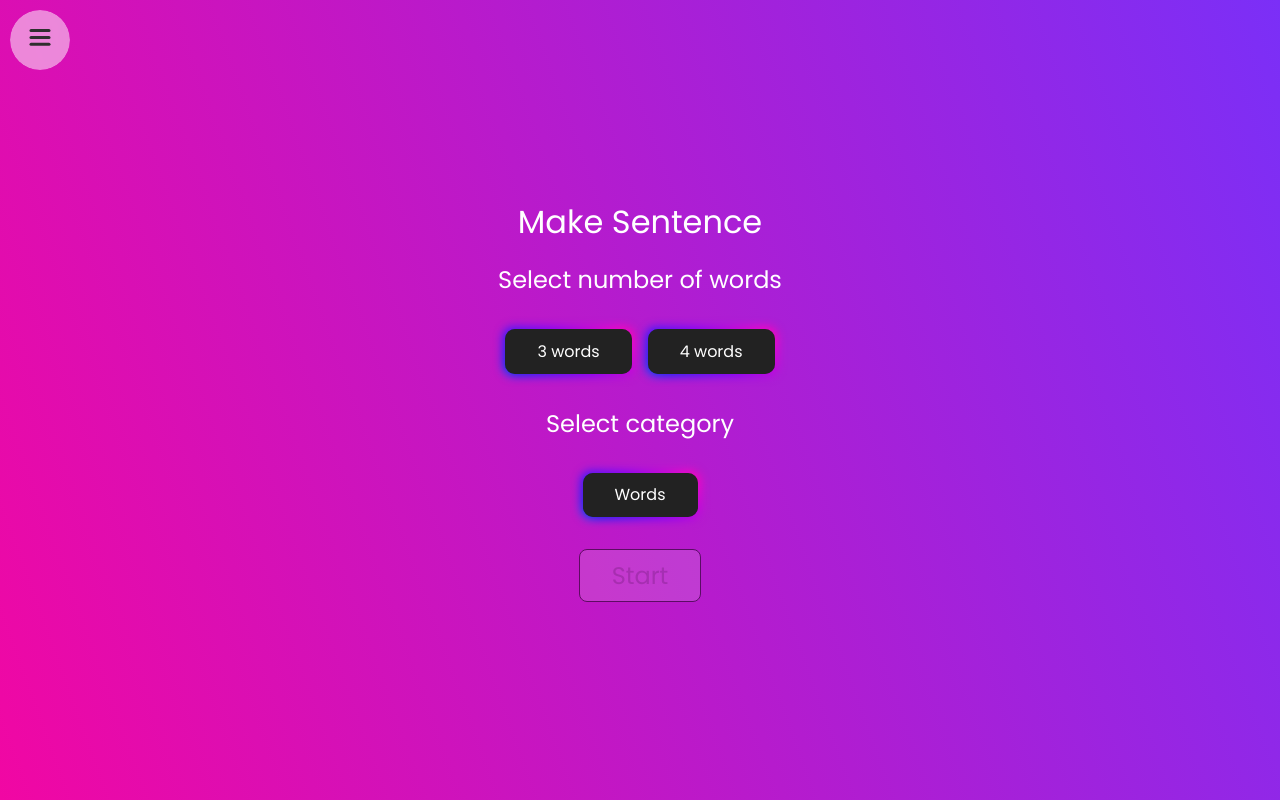
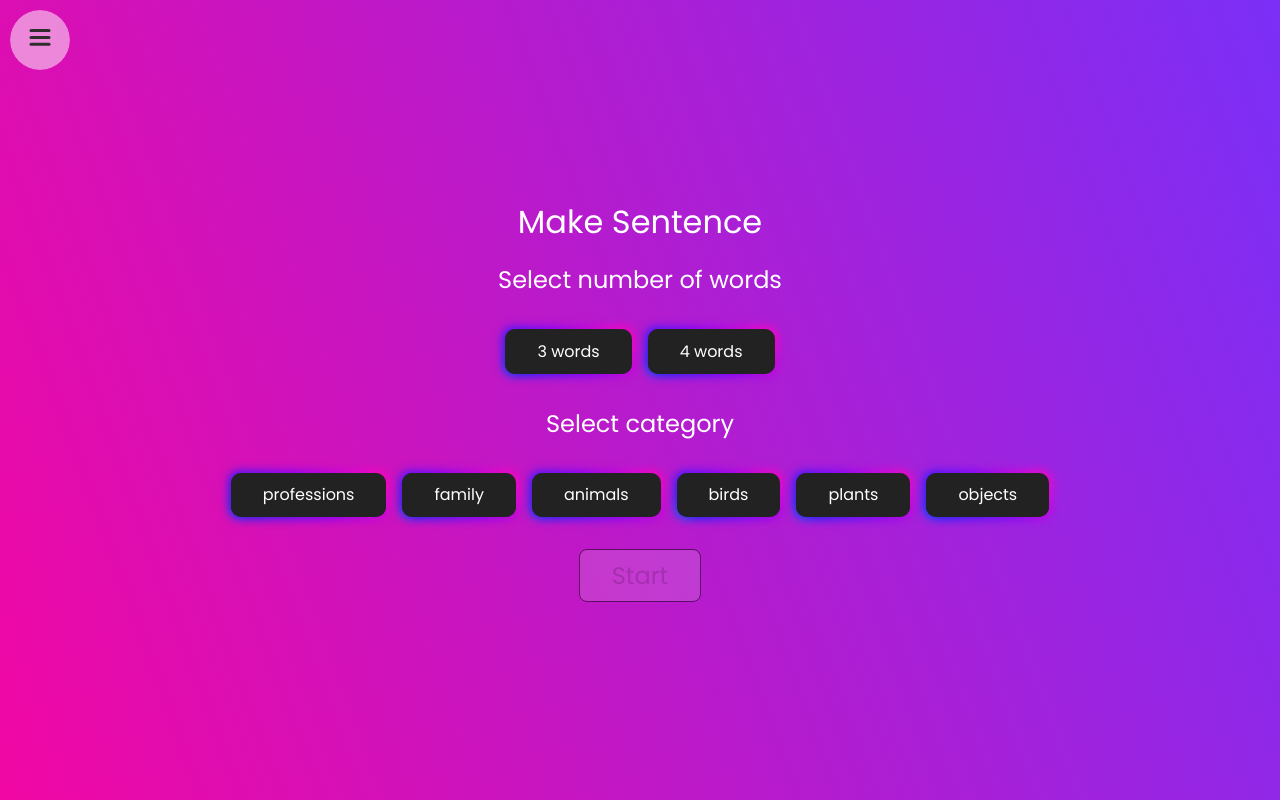
Before and after one commit to TeonaTsiramua/DnD, a React (Vite) app: page /sentence in a window 1280 px wide. Built offline with nearby package versions, Linux system fonts and the light colour scheme.

Commit message:
Refactor sentence.js and Result.jsx components

```diff
--- a/src/components/makeSentence/Result.jsx
+++ b/src/components/makeSentence/Result.jsx
@@ -2,19 +2,19 @@ import { SResult } from './styles';
 
 const Result = ({ selectedWords }) => (
   <SResult>
-    {selectedWords.noun1.word}
+    {selectedWords.noun1?.word}
     {selectedWords.sign1 &&
-      selectedWords.sign1.word !== '-' &&
-      selectedWords.sign1.word}{' '}
-    {selectedWords.noun2.word}
+      selectedWords.sign1?.word !== '-' &&
+      selectedWords.sign1?.word}{' '}
+    {selectedWords.noun2?.word}
     {selectedWords.sign2 &&
-      selectedWords.sign2.word !== '-' &&
-      selectedWords.sign2.word}{' '}
-    {selectedWords.noun3 && selectedWords.noun3.word}
+      selectedWords.sign2?.word !== '-' &&
+      selectedWords.sign2?.word}{' '}
+    {selectedWords.noun3 && selectedWords.noun3?.word}
     {selectedWords.sign3 &&
-      selectedWords.sign3.word !== '-' &&
-      selectedWords.sign3.word}{' '}
-    {selectedWords.verb.word}
+      selectedWords.sign3?.word !== '-' &&
+      selectedWords.sign3?.word}{' '}
+    {selectedWords.verb?.word}
   </SResult>
 );
 export default Result;
--- a/src/components/makeSentence/Sentence.jsx
+++ b/src/components/makeSentence/Sentence.jsx
@@ -1,4 +1,3 @@
-import { useState } from 'react';
 import { useSentenceState } from '../../hooks/useSentenceState';
 import {
   fourWordSentence,
@@ -18,9 +17,7 @@ import {
   SWrapper,
 } from './styles';
 
-const Sentence = ({ words, category }) => {
-  const [result, setResult] = useState(false);
-
+const Sentence = ({ words, data, handleNextSentence }) => {
   const {
     selectedWords,
     fadedWords,
@@ -32,19 +29,17 @@ const Sentence = ({ words, category }) => {
     clearSelectedWords,
     goBack,
   } = useSentenceState(
-    category,
+    data,
     words === 3 ? threeWordSentence : fourWordSentence,
     words === 3 ? get5Steps : get7Steps
   );
 
   const hanleReset = () => {
     clearSelectedWords();
-    setResult(false);
   };
 
   const handleGoBack = () => {
     goBack();
-    setResult(false);
   };
 
   const dragProps = (item) =>
@@ -83,8 +78,7 @@ const Sentence = ({ words, category }) => {
             {...dragProps(item)}
             key={item.word}
             $faded={fadedWords.includes(item)}
-            $label={item.label}
-          >
+            $label={item.label}>
             {item.label || item.word}
           </SWord>
         ))}
@@ -96,8 +90,7 @@ const Sentence = ({ words, category }) => {
             <SBox
               key={boxType}
               ref={refs[boxType]}
-              $highlighted={highlightedBox === boxType}
-            >
+              $highlighted={highlightedBox === boxType}>
               {selectedItem && (
                 <SWord $label={selectedItem.label}>
                   {selectedItem.label || selectedItem.word}
@@ -111,27 +104,27 @@ const Sentence = ({ words, category }) => {
         <SButton
           disabled={!selectedWords.noun1}
           onClick={hanleReset}
-          data-tooltip='Reset'
-        >
+          data-tooltip="Reset">
           🔄
         </SButton>
         <SButton
           disabled={!selectedWords.noun1}
           onClick={handleGoBack}
-          data-tooltip='Go Back'
-        >
+          data-tooltip="Go Back">
           ⬅️
-        </SButton>
-        <SButton
-          disabled={!selectedWords.verb}
-          data-tooltip='Submit'
-          onClick={() => setResult(true)}
-        >
-          ✅
         </SButton>
       </SWrapper>
 
-      {result && selectedWords.verb && <Result selectedWords={selectedWords} />}
+      <Result selectedWords={selectedWords} />
+
+      <button
+        disabled={!selectedWords.verb}
+        onClick={() => {
+          handleNextSentence();
+          hanleReset();
+        }}>
+        შემდეგი
+      </button>
     </SContainer>
   );
 };
--- a/src/data/index.js
+++ b/src/data/index.js
@@ -1,4 +1,21 @@
+const sign = [
+  { id: 1, word: 'ს' },
+  { id: 2, word: 'ი' },
+  { id: 3, word: '-' },
+  { id: 4, word: 'ში' },
+  { id: 5, word: 'ზე' },
+];
+
+const sign2 = [
+  { id: 1, word: 'a' },
+  { id: 2, word: 'b' },
+  { id: 3, word: '-' },
+  { id: 4, word: 'ში' },
+  { id: 5, word: 'ზე' },
+];
+
 export const wordsData = [
+  [
     {
       noun: [
         { id: 1, label: '🍌', word: 'ბანან' },
@@ -15,12 +32,92 @@ export const wordsData = [
         { id: 4, word: 'რწყავს' },
         { id: 5, word: 'უვლის' },
       ],
-    sign: [
-      { id: 1, word: 'ს' },
-      { id: 2, word: 'ი' },
-      { id: 3, word: '-' },
-      { id: 4, word: 'ში' },
-      { id: 5, word: 'ზე' },
+      sign: sign,
+      sign2: sign2,
+    },
   ],
+  [
+    {
+      noun: [
+        { id: 1, label: '<3', word: 'ბანან' },
+        { id: 2, label: '🐒', word: 'მაიმუნ' },
+        { id: 3, label: '🚗', word: 'მანქანა' },
+        { id: 4, label: '🏠', word: 'სახლ' },
+        { id: 5, label: '👨‍⚕️', word: 'ექიმ' },
+        { id: 6, label: '🌺', word: 'ყვავილ' },
+      ],
+      verb: [
+        { id: 1, word: 'ჭამს' },
+        { id: 2, word: 'სვამს' },
+        { id: 3, word: 'მართავს' },
+        { id: 4, word: 'რწყავს' },
+        { id: 5, word: 'უვლის' },
+      ],
+      sign: sign,
+      sign2: sign2,
     },
+  ],
+  [
+    {
+      noun: [
+        { id: 1, label: '3', word: 'ბანან' },
+        { id: 2, label: '🐒', word: 'მაიმუნ' },
+        { id: 3, label: '🚗', word: 'მანქანა' },
+        { id: 4, label: '🏠', word: 'სახლ' },
+        { id: 5, label: '👨‍⚕️', word: 'ექიმ' },
+        { id: 6, label: '🌺', word: 'ყვავილ' },
+      ],
+      verb: [
+        { id: 1, word: 'ჭამს' },
+        { id: 2, word: 'სვამს' },
+        { id: 3, word: 'მართავს' },
+        { id: 4, word: 'რწყავს' },
+        { id: 5, word: 'უვლის' },
+      ],
+      sign: sign,
+      sign2: sign2,
+    },
+  ],
+  [
+    {
+      noun: [
+        { id: 1, label: '4', word: 'ბანან' },
+        { id: 2, label: '🐒', word: 'მაიმუნ' },
+        { id: 3, label: '🚗', word: 'მანქანა' },
+        { id: 4, label: '🏠', word: 'სახლ' },
+        { id: 5, label: '👨‍⚕️', word: 'ექიმ' },
+        { id: 6, label: '🌺', word: 'ყვავილ' },
+      ],
+      verb: [
+        { id: 1, word: 'ჭამს' },
+        { id: 2, word: 'სვამს' },
+        { id: 3, word: 'მართავს' },
+        { id: 4, word: 'რწყავს' },
+        { id: 5, word: 'უვლის' },
+      ],
+      sign: sign,
+      sign2: sign2,
+    },
+  ],
+  [
+    {
+      noun: [
+        { id: 1, label: '5', word: 'ბანან' },
+        { id: 2, label: '🐒', word: 'მაიმუნ' },
+        { id: 3, label: '🚗', word: 'მანქანა' },
+        { id: 4, label: '🏠', word: 'სახლ' },
+        { id: 5, label: '👨‍⚕️', word: 'ექიმ' },
+        { id: 6, label: '🌺', word: 'ყვავილ' },
+      ],
+      verb: [
+        { id: 1, word: 'ჭამს' },
+        { id: 2, word: 'სვამს' },
+        { id: 3, word: 'მართავს' },
+        { id: 4, word: 'რწყავს' },
+        { id: 5, word: 'უვლის' },
+      ],
+      sign: sign,
+      sign2: sign2,
+    },
+  ],
 ];
--- a/src/pages/makeSentence/MakeSentence.jsx
+++ b/src/pages/makeSentence/MakeSentence.jsx
@@ -1,16 +1,28 @@
 import { useState } from 'react';
 import { Button, Sentence } from '../../components';
 import { SButton, SContainer, SWrapper } from './styles';
-import { wordsData } from '../../data';
+import { categories } from './data';
 
 const MakeSentence = () => {
   const [words, setWords] = useState(null);
   const [category, setCategory] = useState(null);
   const [start, setStart] = useState(false);
+  const [sentence, setSentence] = useState(0);
 
   const handleStart = () => {
     if (words && category) {
       setStart(true);
+    }
+  };
+
+  const handleNextSentence = () => {
+    if (sentence < 4) {
+      setSentence((prevStep) => prevStep + 1);
+    } else {
+      setStart(false);
+      setSentence(0);
+      setCategory(null);
+      setWords(null);
     }
   };
 
@@ -30,20 +42,28 @@ const MakeSentence = () => {
           </SWrapper>
           <h2>Select category</h2>
           <SWrapper>
-            <Button
-              onClick={() => setCategory(wordsData)}
-              selected={category === wordsData}
-            >
-              Words
-            </Button>
+            {categories.map((item) => (
+              <Button
+                key={item.id}
+                item={item}
+                onClick={() => setCategory(item)}
+                selected={category?.id === item.id}>
+                {item.name}
+              </Button>
+            ))}
           </SWrapper>
+
           <SButton disabled={!words || !category} onClick={handleStart}>
             Start
           </SButton>
         </>
       )}
       {start && words && category && (
-        <Sentence words={words} category={category} />
+        <Sentence
+          words={words}
+          data={category.data[sentence]}
+          handleNextSentence={handleNextSentence}
+        />
       )}
     </SContainer>
   );
--- /dev/null
+++ b/src/pages/makeSentence/data.js
@@ -0,0 +1,46 @@
+import { wordsData } from '../../data';
+
+export const categories = [
+  {
+    id: 1,
+    title: 'პროფესიები',
+    name: 'professions',
+    data: wordsData,
+    img: '/images/category/professions.png',
+  },
+  {
+    id: 2,
+    title: 'ოჯახი',
+    name: 'family',
+    data: wordsData,
+    img: '/images/category/family.png',
+  },
+  {
+    id: 3,
+    title: 'ცხოველები',
+    name: 'animals',
+    data: wordsData,
+    img: '/images/category/animals.png',
+  },
+  {
+    id: 4,
+    title: 'ფრინველები',
+    name: 'birds',
+    data: wordsData,
+    img: '/images/category/birds.png',
+  },
+  {
+    id: 5,
+    title: 'მცენარეები',
+    name: 'plants',
+    data: wordsData,
+    img: '/images/category/plants.png',
+  },
+  {
+    id: 6,
+    title: 'საგნები',
+    name: 'objects',
+    data: wordsData,
+    img: '/images/category/objects.png',
+  },
+];
--- a/src/utils/sentence.js
+++ b/src/utils/sentence.js
@@ -27,20 +27,23 @@ export const getSteps = (step, count) => {
 export const get5Steps = (step) => getSteps(step, 5);
 export const get7Steps = (step) => getSteps(step, 7);
 
-export const getWords = (step, words, wordsLength) => {
+export const getWords = (step, words, stepsLength) => {
   switch (step) {
-    case wordsLength:
+    case stepsLength:
       return [];
-    case wordsLength - 1:
+    case stepsLength - 1:
       return words.flatMap((word) => word.verb);
     case 0:
     case 2:
     case 4:
       return words.flatMap((word) => word.noun);
     case 1:
-    case 3:
     case 5:
       return words.flatMap((word) => word.sign);
+    case 3:
+      return stepsLength === 5
+        ? words.flatMap((word) => word.sign)
+        : words.flatMap((word) => word.sign2);
     default:
       return [];
   }
```
Also changed, not shown: 2 other files (tests, documents, lock files or other folders). Lines whose indentation alone changed are shown as unchanged.
